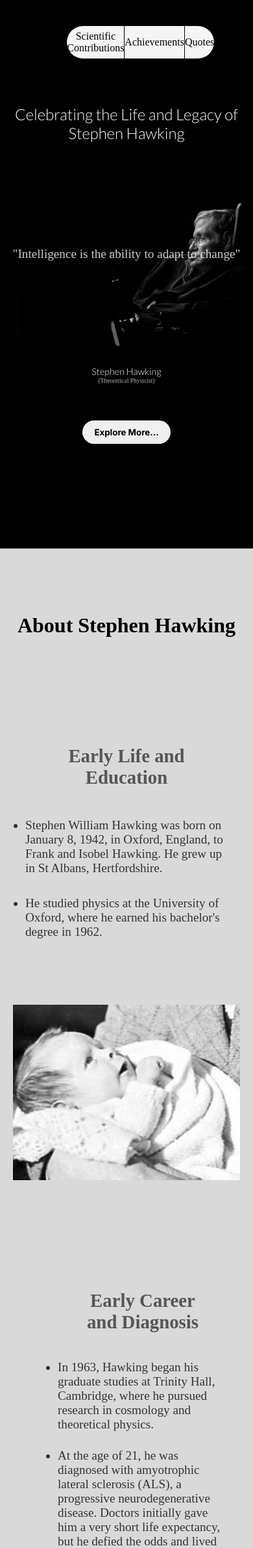
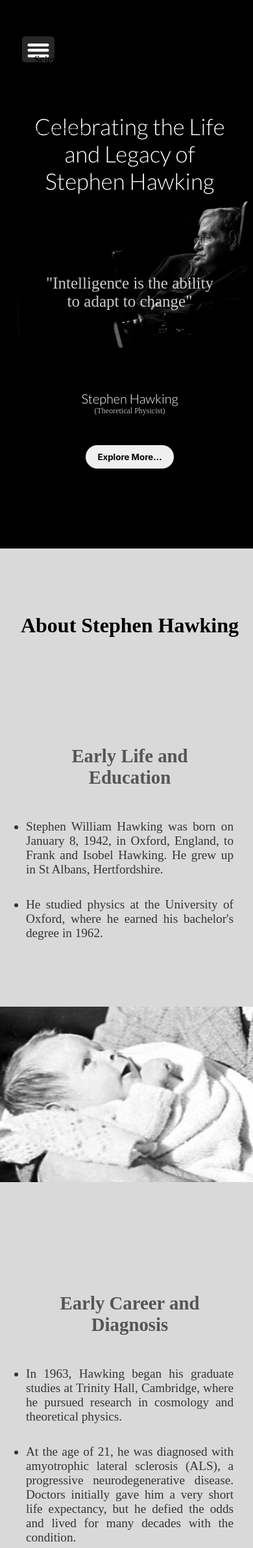
Before and after one commit to ReggieAlbiosA/TributeWebsite-StephenHawking, a Flask app: page / in a window 390 px wide; the page is wider, and only the part inside the window is pictured. Shown: the top 2382 px of that part at 65% size. Run offline with Flask 3, Linux system fonts and the light colour scheme; some web fonts are replaced.

Commit message:
layout updates

```diff
--- a/app.py
+++ b/app.py
@@ -7,4 +7,4 @@ def index():
     return render_template('index.html')
 
 if __name__ == '__main__':
-    app.run(debug=True, host="0.0.0.0")
+    app.run(debug=True, host="0.0.0.0", port=80)
--- a/static/script.js
+++ b/static/script.js
@@ -95,11 +95,6 @@ window.addEventListener('scroll', function() {
             link.classList.add("no-radius");
         });
     }
-    // else if (navEntries.length > 0 && navEntries[0].type === "reload") {
-    //         fixed.classList.add('fixed-nav');
-    //         widen.classList.add('widen-nav');
-    //         links.forEach(link => link.classList.add("no-radius"));
-    //     }
 
      else {
         fixed.classList.remove('fixed-nav');
@@ -115,16 +110,16 @@ window.addEventListener('scroll', function() {
 }
 
 
-// Check the scroll position on page load and revalidate after a short delay
-window.addEventListener('load', () => {
-    requestAnimationFrame(updateNavOnScroll);
-
-    // Fallback to revalidate after a short delay
-    setTimeout(updateNavOnScroll, 100);
-});
-
-// Update the nav on scroll
-window.addEventListener('scroll', updateNavOnScroll);
-
 
 /*transform to full width and fixing the position of navigation bar*/
+
+  // Toggle Menu
+  document.getElementById('toggle-button').addEventListener('click', function() {
+    var navWrapper = document.getElementById('fixed');
+    var body = document.body;
+    var button = this;
+
+    navWrapper.classList.toggle('active');
+    button.classList.toggle('active');
+    body.classList.toggle('no-scroll'); // Toggle scroll behavior
+});
--- a/static/style.css
+++ b/static/style.css
@@ -8,7 +8,7 @@ html{
   scroll-behavior: smooth;
 }
 body{
-    min-width: 350px;
+    min-width: 400px;
 
 }
 a{
@@ -49,16 +50,25 @@ header{
     width: 100%;
     top: 0;
     position: sticky;
+
   }
+  svg{
 
+    top: 5%;
+    left: 9%;
+    display: none;
+    background-color: rgb(39, 39, 39);
+    width: 50px;
+    height: 40px;
+    border-radius: 5px;
+
+  }
 
    .navigation-bar{
     width: 45%;
     border-radius: 50px;
     position: absolute;
     text-align: center;
-    /* max-width: 1500px; */
-
     left: 26.5%;
     transition: 0.1s;
     display: flex;
@@ -166,42 +176,6 @@ header{
   /* header contents css contents */
 
 
-  @media  screen and (max-width: 1000px) {
-    .hero-content{
-        position: static;
-        display: flex;
-        flex-direction: column;
-        justify-content: space-evenly;
-        align-items:center;
-        text-align: center;
-        height: 100%;
-    }
-
-    .hero-link{
-        height: 120px;
-        display: flex;
-        flex-direction: column;
-        align-items: center;
-        justify-content: space-between;
-
-    }
-    .hero-content *{
-        margin: 0 !important;
-    }
-    .hero-content h1{
-        font-size: 35px;
-    }
-    .hero-content h2{
-        font-size: 25px;
-    }
-    .hero-content h3{
-        font-size: 20px;
-    }
-    .hero-content h4{
-        font-size: 12px;
-    }
-
-  }
   @media screen and (max-width: 600px){
     .hero-content h1{
       font-size: 150%;
@@ -237,7 +211,7 @@ header{
     justify-content: space-around;
     align-items: center;
     padding-top: 80px;
-    /* background-color: yellowgreen; */
+    text-align: justify;
   }
   main section{
     max-width: 1500px;
@@ -263,7 +237,7 @@ header{
   }
 
    .chapter-image img{
-    width: 350px;
+    width: 400px;
     height: 270px;
   }
 
@@ -442,27 +415,195 @@ header{
   .hero-content button{
       margin-left: 181%;
   }
+/* mq video section */
+
+.slider{
+  width: 1000px;
+
+}
+
   .slide {
     flex-direction: column;
     min-height: 600px;
-    margin-top: 80px;
+    margin-top: 2%;
+
+
 }
 
 .slide iframe {
-    margin: 0 0 20px 0; /* Add margin to separate the iframe and text */
+    margin: 0 0 0 0;
+    min-width: 400px;
+
 }
 
 .slide div {
     width: 100%;
     margin-left: 0;
-    padding: 0 20px;
+
+}
+
+.slide h2 {
+    text-align: center;
+
+}
+.slide p{
+  text-align: justify;
+}
+/* mq video section */
+
+}
+
+@media  screen and (max-width: 1000px) {
+
+  /* mq nav */
+  header .nav-wrapper{
+    position: relative !important;
+    top: 0;
+    width:   0% !important;
+    pointer-events: auto;
+
+  }
+  .fixed-nav {
+    position: absolute !important;
+    top: 0;
+
+  }
+
+  header .barrier{
+    height: 65px;
+    width: 100%;
+    top: 0;
+    position: sticky;
+
+  }
+  .navigation-bar{
+    width: 45%;
+    border-radius: 50px;
+    position: absolute;
+    text-align: center;
+    /* left: 16.5% !important; */
+    transition: 0.1s;
+    display: flex;
+    flex-direction: column !important;
+
+  }
+  .widen-nav{
+    width: 0% !important;
+    left: 0;
+    border-radius: 0;
+
+  }
+  .navigation-bar ul{
+   display: flex;
+   flex-direction: column !important;
+   justify-content: center;
+   width: 100%;
+   height: 300px !important;
+  }
+
+  .navigation-bar ul li{
+    flex: 1;
+  }
+
+  .navigation-bar a{
+    display: flex;
+    align-items: center;
+    justify-content: center;
+    color: black;
+    background-color: red;
+    height: 50px;
+    transition: 0.3s;
+    width: 100% !important;
+    border: none !important;
+  }
+
+  .navigation-bar a.no-radius {
+    border-radius: 0 !important;
+}
+
+  .navigation-bar a:hover{
+    color: white;
+    background-color: black;
+
+  }
+  .navbar-toggle svg{
+    display: block !important;
+    z-index: 1;
+  }
+
+    .navbar-toggle{
+  position: fixed;
+  background-color:  #333333;
+  border-radius: 50%;
+  top: 9%;
+  left: 15%;
+  width: 50px;
+  height: 40px;
+  cursor: pointer;
+  transform: translate(-50.1%, -50.1%);
+  transition: width 0.7s ease, height 0.7s ease;
+  z-index: 1000;
+  display: flex;
+  justify-content: center;
+  align-items: center;
+}
+.navbar-toggle.active {
+  width: 260vw;
+  height: 260vh;
+  pointer-events: none; /* Disable clicking on the background */
+}
+.navbar-toggle.active svg {
+  pointer-events: auto; /* Enable clicking on the svg */
 }
 
 
-.slide h2, .slide p {
-    text-align: center;
+.no-scroll {
+  overflow: hidden;
+}
+  /* mq nav */
 
-}
+  /* mq header */
+  .hero-content{
+      position: static;
+      display: flex;
+      flex-direction: column;
+      justify-content: space-evenly;
+      align-items:center;
+      text-align: center;
+      height: 100%;
+  }
+
+  .hero-link{
+      height: 120px;
+      display: flex;
+      flex-direction: column;
+      align-items: center;
+      justify-content: space-between;
+
+  }
+  .hero-content *{
+      margin: 0 !important;
+  }
+  .hero-content h1{
+      font-size: 35px;
+      margin-inline: 50px !important;
+      margin-top: 50px !important;
+  }
+  .hero-content h2{
+      margin-inline: 70px !important;
+      font-size: 25px;
+  }
+  .hero-content h3{
+      font-size: 20px;
+  }
+  .hero-content h4{
+      font-size: 12px;
+  }
+  /* mq header */
+
+  .slider{
+    width: 100% !important;
+  }
 
 }
 
@@ -471,12 +612,14 @@ header{
       margin-top: -21%;
   }
 
-  section{
+  /* mq main  */
+
+  main section{
     flex-direction: column;
-  /* margin-block: 100px; */
   }
-  main section div{
+  main section *{
     margin-inline: 0 !important;
+
   }
   main h1{
     padding-bottom: 0;
--- a/templates/index.html
+++ b/templates/index.html
@@ -19,12 +19,20 @@
 
 <header>
 <div class="barrier"></div>
+
+
+<div id="toggle-button" class="navbar-toggle">
+    <svg height="40" viewBox="0 0 612 612" width="40" xmlns="http://www.w3.org/2000/svg">
+        <title>Menu</title>
+        <line style="fill:none;stroke:#fff;stroke-linecap:round;stroke-miterlimit:10;stroke-width:68px" x1="88" x2="524" y1="202" y2="202"/>
+        <line style="fill:none;stroke:#fff;stroke-linecap:round;stroke-miterlimit:10;stroke-width:68px" x1="88" x2="524" y1="326" y2="326"/>
+        <line style="fill:none;stroke:#fff;stroke-linecap:round;stroke-miterlimit:10;stroke-width:68px" x1="88" x2="524" y1="460" y2="460"/>
+    </svg>
+
+
     <div id="fixed" class="nav-wrapper">
-
     <nav id="widen" aria-label="Primary Navigation" class="navigation-bar">
-
         <ul>
-
             <li><a href="#scientific-contributions">Scientific<br> Contributions</a></li>
             <li><a href="#achievements">Achievements</a></li>
             <li><a href="#quotes">Quotes</a></li>
@@ -32,6 +40,7 @@
         </ul>
 
     </nav>
+</div>
 </div>
 
     <div class="hero">
@@ -234,12 +243,14 @@
         </a>
     </div>
     <nav aria-label="Footer Navigation" class="footer-nav">
-        <a href="#">Home</a>
-        <a href="#">About</a>
-        <a href="#">Achievement</a>
-        <a href="#">Quotes</a>
-        <a href="#">Articles</a>
-        <a href="#">Contact</a>
+        <ul>
+        <li><a href="#">Home</a></li>
+        <li><a href="#">About</a></li>
+        <li><a href="#">Achievement</a></li>
+        <li><a href="#">Quotes</a></li>
+        <li><a href="#">Articles</a></li>
+        <li><a href="#">Contact</a></li>
+    </ul>
     </nav>
     <div class="copyright">
         &copy; 2024, Reggie A. Albios. All rights reserved.
```
Also changed, not shown: other parts of static/style.css (+36 -16 lines).
